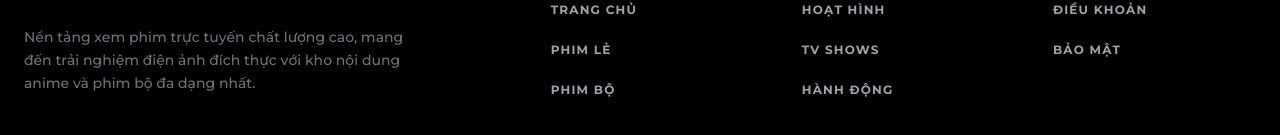
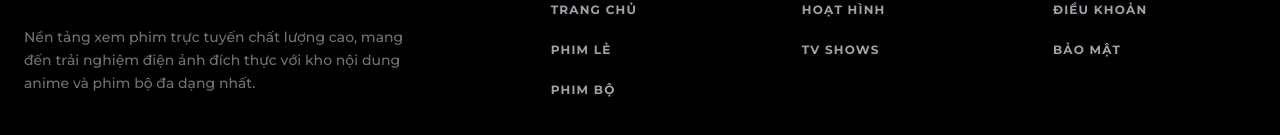
Before and after one commit to duan2k7/AniVieWeb, a React (Vite) app: page / in a window 1280 px wide. Shown: the part 1170-1305 px from the top of the page. Built offline with nearby package versions, Linux system fonts and the light colour scheme; no server answers.

Commit message:
UI: remove 'Hành động' category from footer

```diff
--- a/components/Footer.tsx
+++ b/components/Footer.tsx
@@ -35,7 +35,6 @@ const Footer: React.FC = () => {
               <ul className="space-y-4">
                 <li><Link to="/danh-sach/hoat-hinh" className="text-zinc-400 hover:text-white text-xs font-bold uppercase tracking-widest transition-all hover:translate-x-1 inline-block">Hoạt hình</Link></li>
                 <li><Link to="/danh-sach/tv-shows" className="text-zinc-400 hover:text-white text-xs font-bold uppercase tracking-widest transition-all hover:translate-x-1 inline-block">TV Shows</Link></li>
-                <li><Link to="#" className="text-zinc-400 hover:text-white text-xs font-bold uppercase tracking-widest transition-all hover:translate-x-1 inline-block">Hành động</Link></li>
               </ul>
             </div>
 
```
